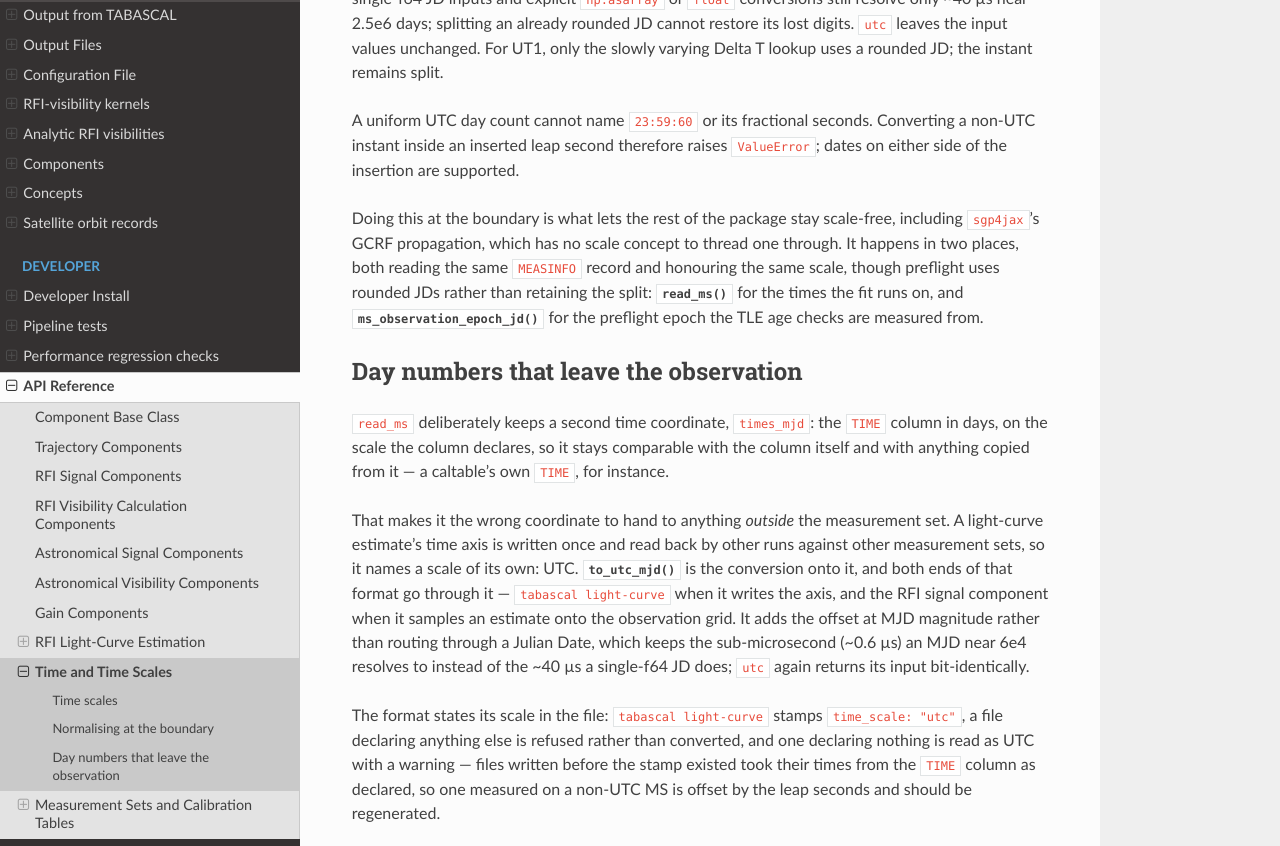
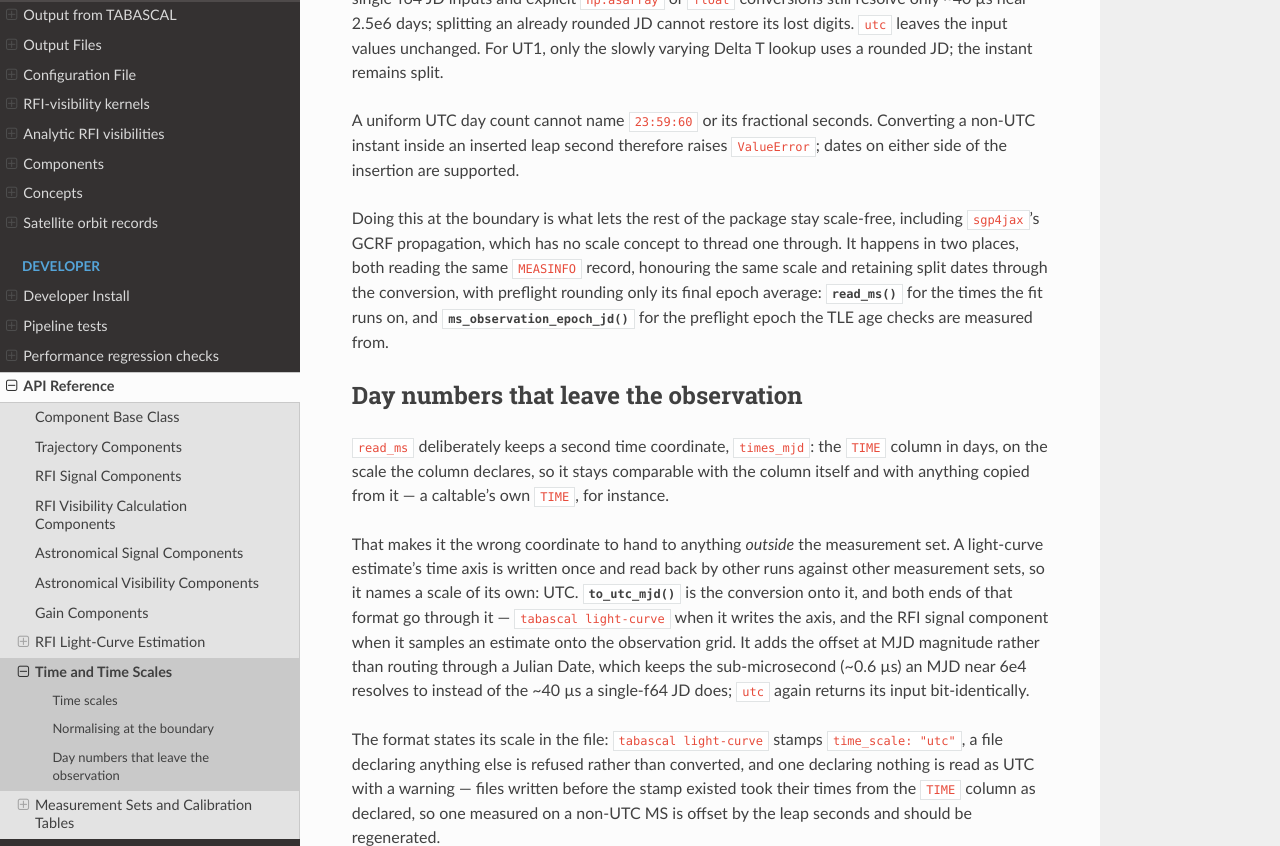
Before and after one commit to epfl-radio-astro/tabascal, a Sphinx documentation site: the page built from docs/api/time.rst, in a window 1280 px wide and 900 px high, scrolled down 1028 px, cut to the strip 0-846 px from the top of the window. Built offline with Sphinx 7.4.7 and the Read the Docs theme 3.1.0, drawn with Linux system fonts in a browser that asks for light colours.

Commit message:
Describe preflight's split-date conversion

```diff
--- a/docs/api/time.rst
+++ b/docs/api/time.rst
@@ -67,8 +67,8 @@ Converting a non-UTC instant inside an inserted leap second therefore raises
 Doing this at the boundary is what lets the rest of the package stay
 scale-free, including ``sgp4jax``'s GCRF propagation, which has no scale concept
 to thread one through. It happens in two places, both reading the same
-``MEASINFO`` record and honouring the same scale, though preflight uses rounded
-JDs rather than retaining the split:
+``MEASINFO`` record, honouring the same scale and retaining split dates through
+the conversion, with preflight rounding only its final epoch average:
 :func:`~tabascal.ms.read_ms` for the times the fit runs on, and
 :func:`~tabascal.orbit_config.ms_observation_epoch_jd` for the preflight epoch
 the TLE age checks are measured from.
```
